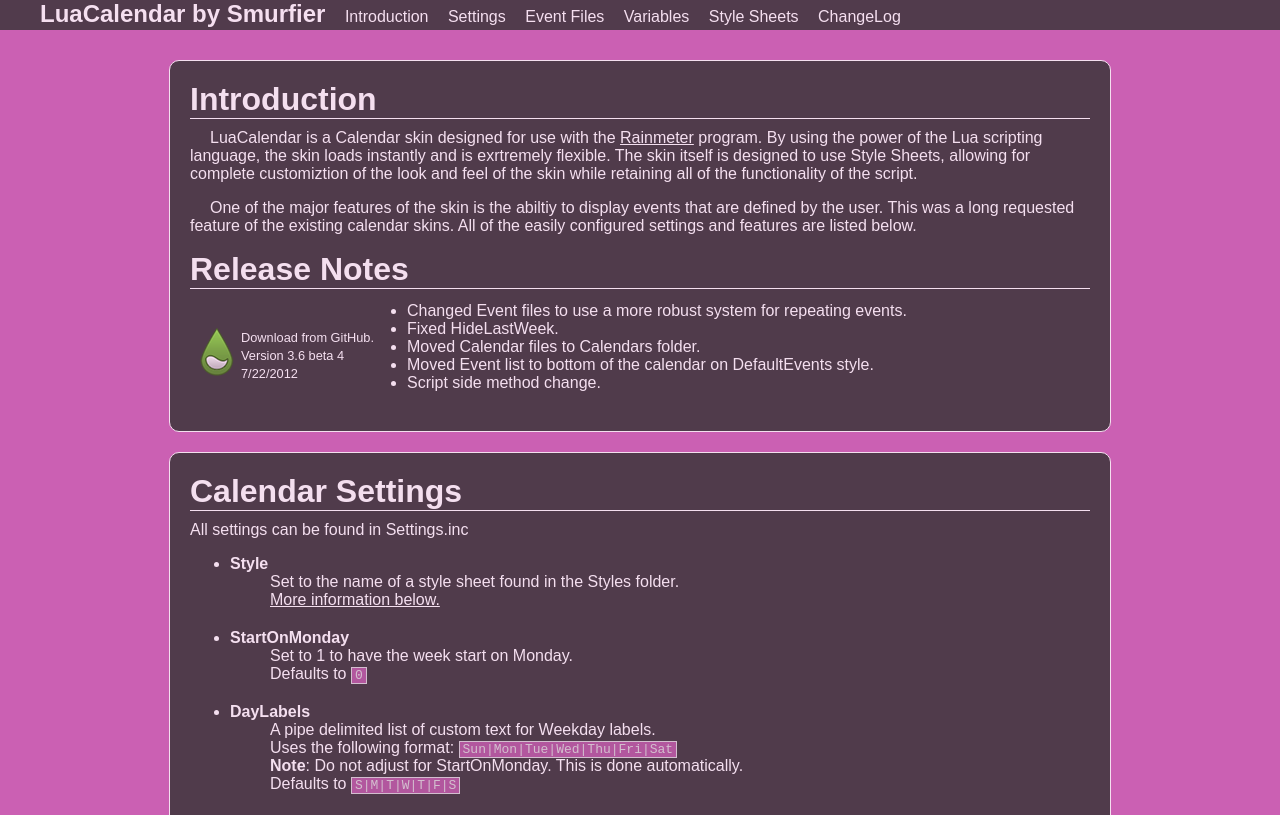
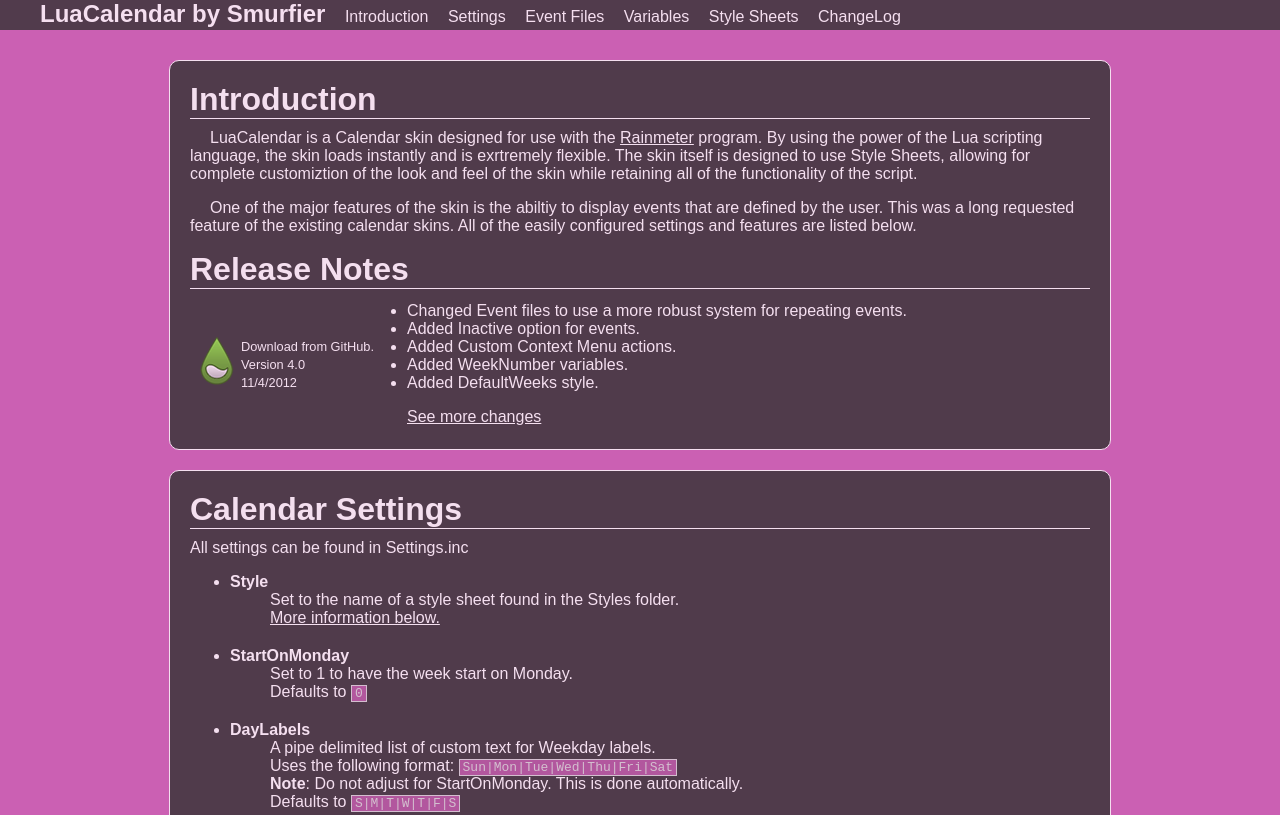
Before and after one commit to smurfier/LuaCalendar, a plain HTML site: page beta.html in a window 1280 px wide. Shown: the top 815 px of the page. Drawn offline with Linux system fonts and the light colour scheme.

Commit message:
Beta: Updated to 4.0

```diff
--- a/beta.html
+++ b/beta.html
@@ -21,17 +21,18 @@
 <p>One of the major features of the skin is the abiltiy to display events that are defined by the user. This was a long requested feature of the existing calendar skins. All of the easily configured settings and features are listed below.</p>
 
 <h1>Release Notes</h1>
-<table><tr><td style="width:210px;"><a href="https://github.com/downloads/smurfier/LuaCalendar/LuaCalendar_3.6b4.rmskin" style="text-decoration:none;font-size:0.8em;"><img src="Rainstaller.png" align="left">
+<table><tr><td style="width:210px;"><a href="https://github.com/downloads/smurfier/LuaCalendar/LuaCalendar_4.0.rmskin" style="text-decoration:none;font-size:0.8em;"><img src="Rainstaller.png" align="left">
 Download from GitHub.<br>
-Version 3.6 beta 4<br>
-7/22/2012</a></td>
+Version 4.0<br>
+11/4/2012</a></td>
 <td><ul style="margin-top:0;padding-left:0;">
-	<li>Changed Event files to use a more robust system for repeating events.</li>
-	<li>Fixed HideLastWeek.</li>
-	<li>Moved Calendar files to Calendars folder.</li>
-	<li>Moved Event list to bottom of the calendar on DefaultEvents style.</li>
-	<li>Script side method change.</li>
+	<li class="change">Changed Event files to use a more robust system for repeating events.</li>
+	<li class="add">Added Inactive option for events.</li>
+	<li class="add">Added Custom Context Menu actions.</li>
+	<li class="add">Added WeekNumber variables.</li>
+	<li class="add">Added DefaultWeeks style.</a>
 </ul>
+<a href="#changes">See more changes</a>
 </td></tr></table>
 </div>
 <a name="settings"></a>
@@ -248,7 +249,7 @@ These functions can be used with <code>!CommandMeasure "ScriptMeasure" "Command(
 <li class="fix">Fix</li>
 <li class="remove">Remove</li></ul>
 
-<b>3.6</b> (???)
+<b>4.0</b> (11/4/2012)
 	<ul><li class="change">Changed Event files to use a more robust system for repeating events.</li>
 	<li class="fix">Fixed HideLastWeek.</li>
 	<li class="change">Moved Calendar files to Calendars folder.</li>
```
